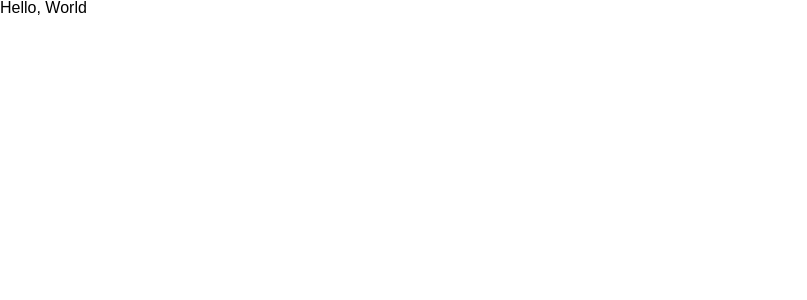
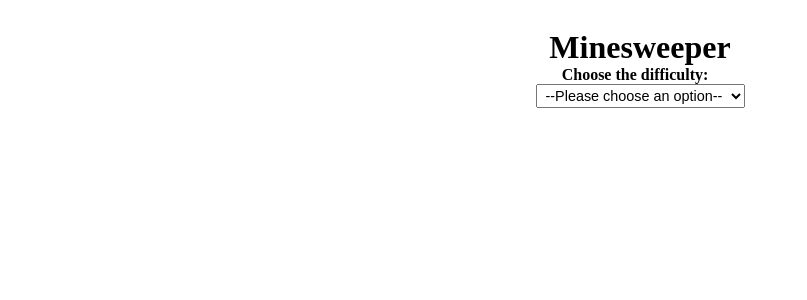
Before and after one commit to Amheisern/Minesweeper, a React (Vite) app: page / in a window 1280 px wide. Shown: the top 300 px of the page, without its empty margins (0-807 px from the left). Built offline with nearby package versions, Linux system fonts and the light colour scheme.

Commit message:
setting up hooks

```diff
--- a/src/App.tsx
+++ b/src/App.tsx
@@ -1,5 +1,42 @@
-import React from 'react'
+import React, { useState } from 'react'
 
 export function App() {
-  return <div>Hello, World </div>
+  type Cell = 1 | 2 | 3 | 4 | 5 | 6 | 7 | 8 | '*' | '_' | ' '
+  type Row = [Cell, Cell, Cell, Cell, Cell, Cell, Cell, Cell]
+  type Game = {
+    board: [Row, Row, Row, Row, Row, Row, Row, Row]
+    id: null | number
+    state: null | 'new' | 'playing' | 'won' | 'lost'
+    mines: 9
+  }
+  const [game, setGame] = useState<Game>({
+    board: [
+      [' ', ' ', ' ', ' ', ' ', ' ', ' ', ' '],
+      [' ', ' ', ' ', ' ', ' ', ' ', ' ', ' '],
+      [' ', ' ', ' ', ' ', ' ', ' ', ' ', ' '],
+      [' ', ' ', ' ', ' ', ' ', ' ', ' ', ' '],
+      [' ', ' ', ' ', ' ', ' ', ' ', ' ', ' '],
+      [' ', ' ', ' ', ' ', ' ', ' ', ' ', ' '],
+      [' ', ' ', ' ', ' ', ' ', ' ', ' ', ' '],
+      [' ', ' ', ' ', ' ', ' ', ' ', ' ', ' '],
+    ],
+    id: null,
+    state: null,
+    mines: 9,
+  })
+  return (
+    <div>
+      <h1>
+        Minesweeper
+        <label htmlFor="difficulty">Choose the difficulty:</label>
+        <select name="pets" id="pet-select">
+          <option value="">--Please choose an option--</option>
+          <option value="easy">Easy</option>
+          <option value="medium">Medium</option>
+          <option value="hamster">Hard</option>
+        </select>
+      </h1>
+      <ul></ul>
+    </div>
+  )
 }
--- a/src/index.scss
+++ b/src/index.scss
@@ -1,22 +1,28 @@
 :root {
-  font: 16px / 1 sans-serif;
+  div {
+    display: flex;
+    justify-content: center;
+    flex-direction: column;
+    align-items: center;
+  }
+  h1 {
+    display: flex;
+    justify-content: center;
+    flex-direction: column;
+    align-items: center;
+    &select {
+      display: flex;
+      justify-content: center;
+      flex-direction: column;
+    }
+  }
+  label {
+    font-size: 1rem;
+    padding-right: 10px;
+  }
 
-  // SDG brand colors
-  --asphalt: #2f3737;
-  --bright-sky: #80ced2;
-  --lime: #b1d133;
-  --night-sky: #85577e;
-  --sand: #f7f0da;
-  --sea: #5a9090;
-  --sun: #d5562b;
-  --tangerine: #f99d1b;
+  select {
+    font-size: 0.9rem;
+    padding: 2px 5px;
+  }
 }
-
-html {
-  height: 100%;
-}
-
-body {
-  margin: 0;
-  min-height: 100%;
-}
```
